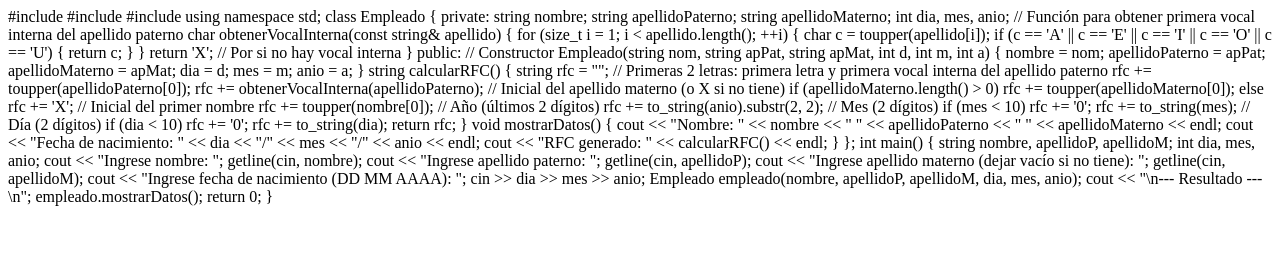
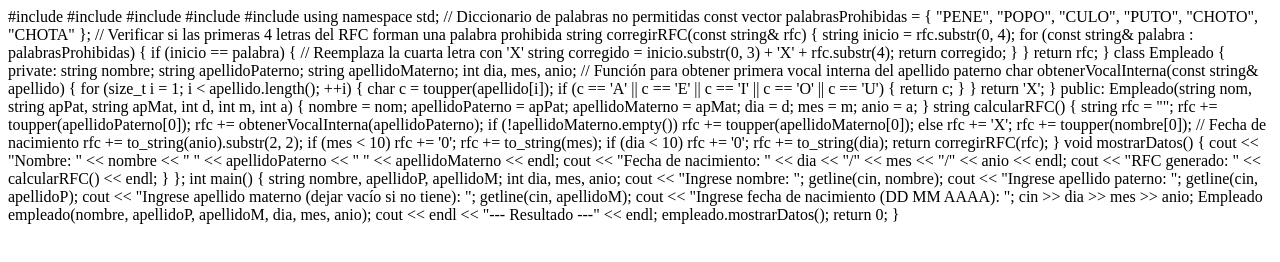
Before and after one commit to kasmonys/calculorfc.github.io, a plain HTML site: page index.html in a window 1280 px wide. Drawn offline with Linux system fonts and the light colour scheme.

Commit message:
Update index.html

```diff
--- a/index.html
+++ b/index.html
@@ -1,9 +1,28 @@
-
 #include <iostream>
 #include <string>
+#include <vector>
 #include <cctype>
+#include <algorithm>
 
 using namespace std;
+
+// Diccionario de palabras no permitidas
+const vector<string> palabrasProhibidas = {
+    "PENE", "POPO", "CULO", "PUTO", "CHOTO", "CHOTA"
+};
+
+// Verificar si las primeras 4 letras del RFC forman una palabra prohibida
+string corregirRFC(const string& rfc) {
+    string inicio = rfc.substr(0, 4);
+    for (const string& palabra : palabrasProhibidas) {
+        if (inicio == palabra) {
+            // Reemplaza la cuarta letra con 'X'
+            string corregido = inicio.substr(0, 3) + 'X' + rfc.substr(4);
+            return corregido;
+        }
+    }
+    return rfc;
+}
 
 class Empleado {
 private:
@@ -20,11 +39,10 @@ private:
                 return c;
             }
         }
-        return 'X'; // Por si no hay vocal interna
+        return 'X';
     }
 
 public:
-    // Constructor
     Empleado(string nom, string apPat, string apMat, int d, int m, int a) {
         nombre = nom;
         apellidoPaterno = apPat;
@@ -37,31 +55,26 @@ public:
     string calcularRFC() {
         string rfc = "";
 
-        // Primeras 2 letras: primera letra y primera vocal interna del apellido paterno
         rfc += toupper(apellidoPaterno[0]);
         rfc += obtenerVocalInterna(apellidoPaterno);
 
-        // Inicial del apellido materno (o X si no tiene)
-        if (apellidoMaterno.length() > 0)
+        if (!apellidoMaterno.empty())
             rfc += toupper(apellidoMaterno[0]);
         else
             rfc += 'X';
 
-        // Inicial del primer nombre
         rfc += toupper(nombre[0]);
 
-        // Año (últimos 2 dígitos)
+        // Fecha de nacimiento
         rfc += to_string(anio).substr(2, 2);
 
-        // Mes (2 dígitos)
         if (mes < 10) rfc += '0';
         rfc += to_string(mes);
 
-        // Día (2 dígitos)
         if (dia < 10) rfc += '0';
         rfc += to_string(dia);
 
-        return rfc;
+        return corregirRFC(rfc);
     }
 
     void mostrarDatos() {
@@ -85,7 +98,7 @@ int main() {
     cin >> dia >> mes >> anio;
 
     Empleado empleado(nombre, apellidoP, apellidoM, dia, mes, anio);
-    cout << "\n--- Resultado ---\n";
+    cout << endl << "--- Resultado ---" << endl;
     empleado.mostrarDatos();
 
     return 0;
```
